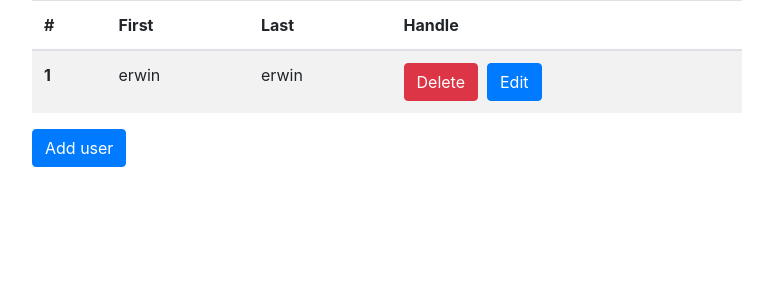
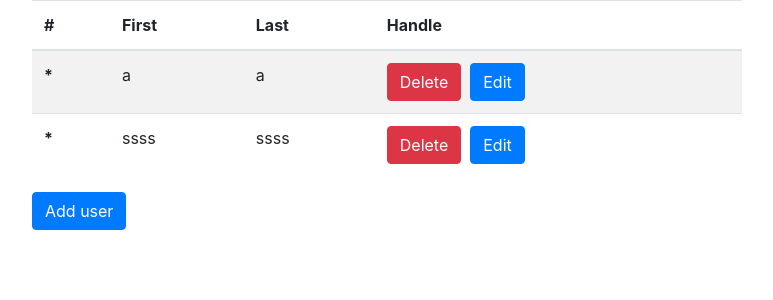
Before and after one commit to ELATTARIYassine/Angular-Json-Server-CRUD, an Angular app: page / in a window 1280 px wide. Shown: the top 300 px of the page, without its empty margins (253-1026 px from the left). Built offline with nearby package versions, Linux system fonts and the light colour scheme; data requests are answered from the project's data file.

Commit message:
[Coding] Added CRUD Logic

```diff
--- a/db.json
+++ b/db.json
@@ -1,7 +1,13 @@
 {
-    "users": [{
-        "id": 1,
-        "fname": "erwin",
-        "lname": "smith"
-    }]
+  "users": [
+    {
+      "fname": "a",
+      "lname": "aa",
+      "id": 1
+    },
+    {
+      "fname": "ssss",
+      "id": 2
+    }
+  ]
 }
--- a/src/app/Model/user.ts
+++ b/src/app/Model/user.ts
@@ -1,4 +1,4 @@
-export interface User {
+export class User {
     id: number;
     fname: string;
     lname: string;
--- a/src/app/_services/user.service.ts
+++ b/src/app/_services/user.service.ts
@@ -7,6 +7,7 @@ import { User } from '../Model/user';
 export class UserService {
 
   private baseUrl :string = "http://localhost:3000/users";
+  private user:User;
   constructor(private http: HttpClient) { }
 
   findAll(){
@@ -19,7 +20,13 @@ export class UserService {
     return this.http.post<User>(this.baseUrl, user);
   }
   updateUser(user: User){
-    return this.http.put<User>(this.baseUrl, user);
+    return this.http.put<User>(this.baseUrl + `/${user.id}`, user);
+  }
+  setter(user: User){
+    this.user = user;
+  }
+  getter(){
+    return this.user;
   }
 
 }
--- a/src/app/app.module.ts
+++ b/src/app/app.module.ts
@@ -6,6 +6,7 @@ import { AppComponent } from './app.component';
 import { ListUserComponent } from './components/list-user/list-user.component';
 import { UserFormComponent } from './components/user-form/user-form.component';
 import { UserService } from './_services/user.service';
+import { FormsModule } from '@angular/forms';
 
 @NgModule({
   declarations: [
@@ -16,7 +17,8 @@ import { UserService } from './_services/user.service';
   imports: [
     BrowserModule,
     AppRoutingModule,
-    HttpClientModule
+    HttpClientModule,
+    FormsModule
   ],
   providers: [UserService],
   bootstrap: [AppComponent]
--- a/src/app/components/list-user/list-user.component.html
+++ b/src/app/components/list-user/list-user.component.html
@@ -13,17 +13,17 @@
                 </thead>
                 <tbody>
                     <tr *ngFor="let user of users">
-                        <th scope="row">1</th>
+                        <th scope="row">*</th>
                         <td>{{ user.fname }}</td>
                         <td>{{ user.fname }}</td>
                         <td>
-                            <button class="btn btn-danger">Delete</button>&nbsp;
-                            <button class="btn btn-primary">Edit</button>
+                            <button class="btn btn-danger" (click)="deleteUser(user)">Delete</button>&nbsp;
+                            <button class="btn btn-primary" (click)="updateUser(user)">Edit</button>
                         </td>
                     </tr>
                 </tbody>
             </table>
-            <button class="btn btn-primary">Add user</button>
+            <button class="btn btn-primary" (click)="newUser()">Add user</button>
         </div>
         <div class="col-md-2"></div>
     </div>
--- a/src/app/components/list-user/list-user.component.ts
+++ b/src/app/components/list-user/list-user.component.ts
@@ -1,6 +1,7 @@
 import { Component, OnInit } from '@angular/core';
 import { User } from 'src/app/Model/user';
 import { UserService } from 'src/app/_services/user.service';
+import { Router } from '@angular/router';
 
 @Component({
   selector: 'app-list-user',
@@ -10,7 +11,7 @@ import { UserService } from 'src/app/_services/user.service';
 export class ListUserComponent implements OnInit {
 
   users: User[] = [];
-  constructor(private userService: UserService) { }
+  constructor(private userService: UserService, private router: Router) { }
 
   ngOnInit() {
     this.getAllUsers();
@@ -20,7 +21,24 @@ export class ListUserComponent implements OnInit {
     this.userService.findAll().subscribe(res => {
       console.log(res);
       this.users = res;
-    })
+    });
+  }
+
+  deleteUser(user: User){
+    this.userService.deleteUser(user.id).subscribe(res=>{
+      console.log(res);
+      this.users.splice(this.users.indexOf(user), 1);
+    });
+  }
+
+  updateUser(user: User){
+    this.userService.setter(user);
+    this.router.navigate(['op']);
+  }
+  newUser(){
+    let user = new User();
+    this.userService.setter(user);
+    this.router.navigate(['op']);
   }
 
 }
--- a/src/app/components/user-form/user-form.component.html
+++ b/src/app/components/user-form/user-form.component.html
@@ -1 +1,13 @@
-<p>user-form works!</p>
+<div class="container">
+    <form (ngSubmit)="processForm()">
+        <div class="form-group">
+            <label for="exampleInputEmail1">First name</label>
+            <input type="text" name="fname" [(ngModel)]="user.fname" class="form-control" id="exampleInputEmail1" placeholder="Enter first name">
+        </div>
+        <div class="form-group">
+            <label for="exampleInputPassword1">Last name</label>
+            <input type="text" name="lname" [(ngModel)]="user.lname" class="form-control" id="exampleInputPassword1" placeholder="Enter last name">
+        </div>
+        <button type="submit" class="btn btn-primary">Add</button>
+    </form>
+</div>
--- a/src/app/components/user-form/user-form.component.ts
+++ b/src/app/components/user-form/user-form.component.ts
@@ -1,4 +1,7 @@
 import { Component, OnInit } from '@angular/core';
+import { User } from 'src/app/Model/user';
+import { UserService } from 'src/app/_services/user.service';
+import { Router } from '@angular/router';
 
 @Component({
   selector: 'app-user-form',
@@ -7,9 +10,27 @@ import { Component, OnInit } from '@angular/core';
 })
 export class UserFormComponent implements OnInit {
 
-  constructor() { }
+  private user: User;
+
+  constructor(private userService: UserService, private router: Router) { }
 
   ngOnInit() {
+    this.user = this.userService.getter();
   }
-
+  processForm(){
+    console.log(this.user);
+    if(this.user.id == undefined){
+      this.userService.createUser(this.user).subscribe(res=>{
+        console.log(res);
+        this.router.navigate(['/']);
+      });
+    }
+    else
+    {
+      this.userService.updateUser(this.user).subscribe(res=>{
+        this.router.navigate(['/']);
+        console.log(res);
+      });
+    }
+  }
 }
```
